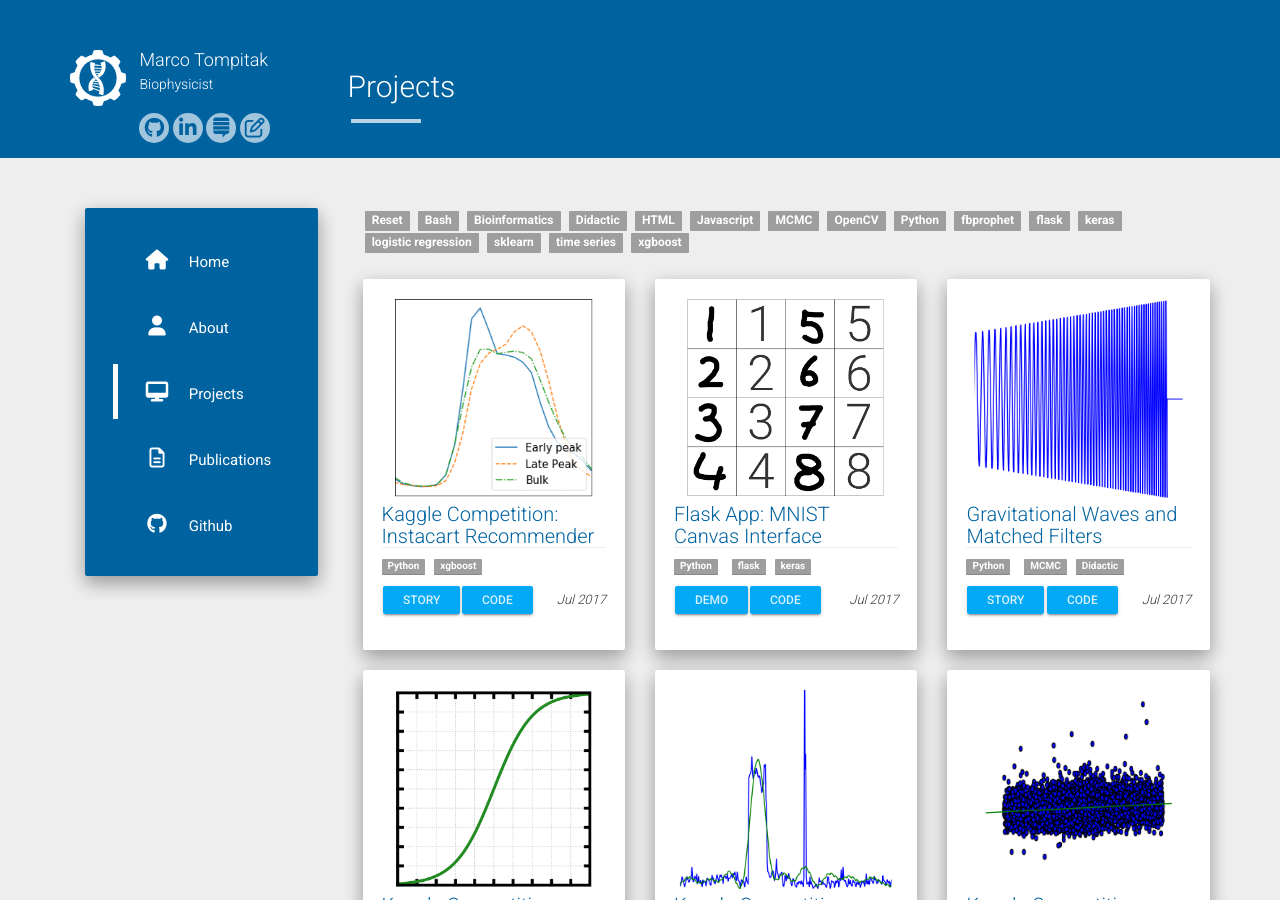
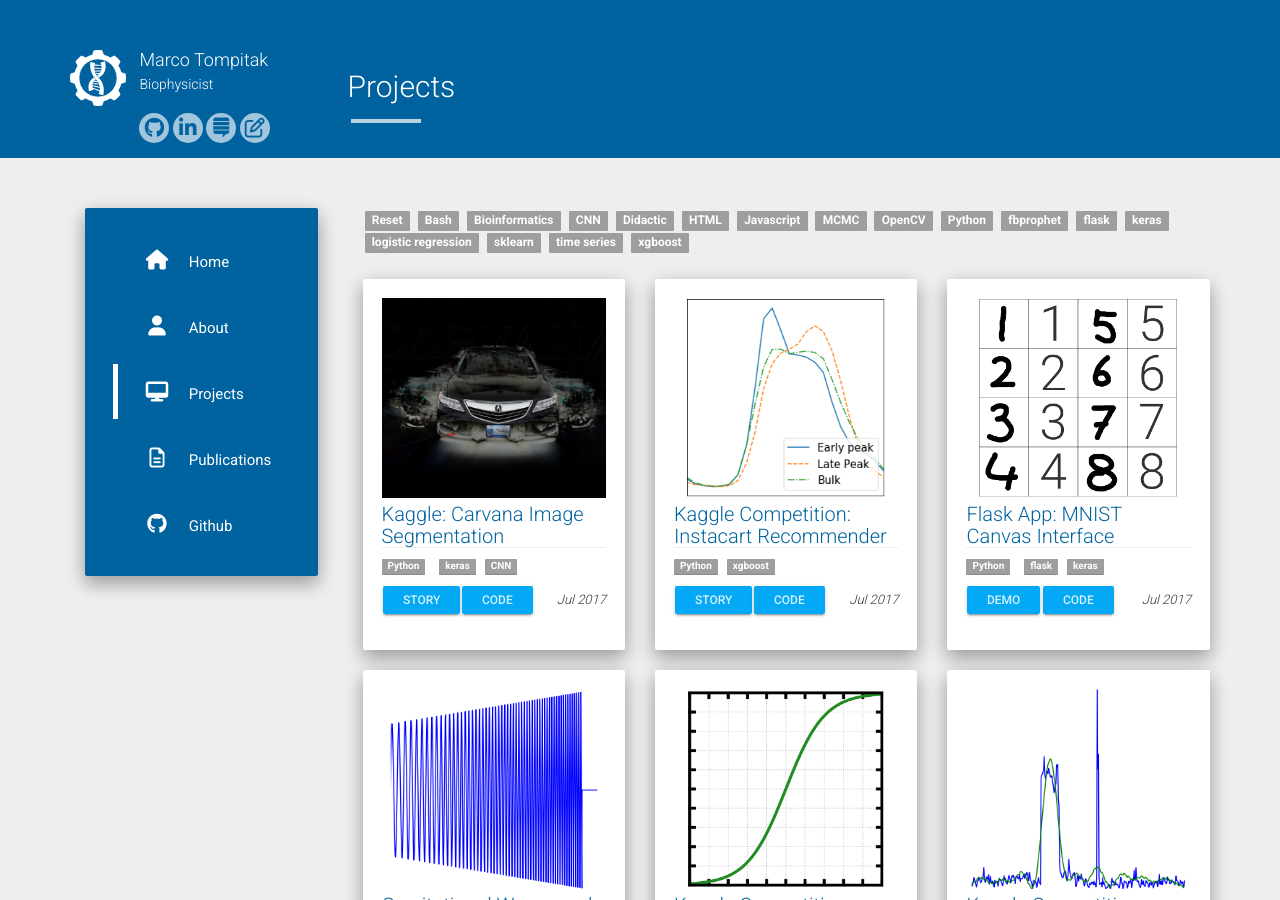
Before and after one commit to marcotompitak/marcotompitak.github.io, a Jekyll site: the page built from projects.md, in a window 1280 px wide and 900 px high. Built offline with Jekyll 4.4.1, drawn with Linux system fonts in a browser that asks for light colours; nearby versions of some CDN libraries; some of the changed lines change nothing that is shown.

Commit message:
Added kaggle-carvana project

````diff
--- a/_data/projects.json
+++ b/_data/projects.json
@@ -1,4 +1,12 @@
 [
+	{
+		"name": "Kaggle: Carvana Image Segmentation",
+		"image": "carvana.png",
+		"url": "/kaggle-carvana/",
+        "github": "https://github.com/marcotompitak/kaggle-code/tree/master/Carvana",
+		"date": "Jul 2017",
+		"tags": ["Python","keras", "CNN"]
+	},
 	{
 		"name": "Kaggle Competition: Instacart Recommender",
 		"image": "hodsig.png",
--- /dev/null
+++ b/pages/Carvana.md
@@ -0,0 +1,563 @@
+---
+layout: page
+title: Kaggle - Carvana
+permalink: /kaggle-carvana/
+date:   2017-07-31 00:00:00
+categories: data-science kaggle
+---
+
+Kaggle Competition: Carvana Image Segmentation
+----------------------------------------------
+
+_(This is a static version of an iPython notebook. The actual notebook and further code can be found on [GitHub](https://github.com/marcotompitak/kaggle-code/tree/master/Instacart).)_
+
+In this notebook I'll train a convolutional neural network (CNN) for the [Carvana Kaggle Competition](https://www.kaggle.com/c/carvana-image-masking-challenge). The goal is to take a photo of a car, and remove the background:
+
+![](/pages/Carvana_files/notebook_images/objective.jpg)
+
+The photo was taken in a special studio that rotates the car and takes 16 images from different angles:
+
+![](/pages/Carvana_files/notebook_images/rotations.png)
+
+Such a set provides us with extra information as to what is the background, because different images reveal different parts of the background. We'll see how we can use this in a bit.
+
+Before trying to train a neural network, there is some preprocessing to do. This could be done here in this notebook, but for what I wanted to do it was easier to use ImageMagick (see additional code on [GitHub](https://github.com/marcotompitak/kaggle-code/tree/master/Instacart)). I'll be making a couple of preparations:
+
+ - Reduce the resolution of the images
+ - Per set of images of a car, calculate the average
+ - For each image, calculate its difference with the average of its set
+ - Per set of images of a car, calculate the median
+ - For each image, calculate its difference with the median of its set
+ - Use the difference with the average to auto-crop the images
+
+This gives us images like the following:
+
+![](/pages/Carvana_files/notebook_images/preprocessing.jpg)
+
+The first objective is to reduce the size of the data, to limit the required computing resources. The resolution of the original images is 1918x1280 with three channels; far too large to train a neural network on in a reasonable amount of time without some serious computing power. Unfortunately, this means that seriously competing on the Kaggle leaderboard will be difficult, because resizing the data means losing information. However, it's enough to try out the methodology in a proof of principle. So, my first step was to resize the images to 480x320.
+
+Now how can we learn something about what is background and what is not? We see that if we take the average of the different rotations, we get a better look at the overall background of all the images. By subtracting this average from the image itself (Average diff) we remove most of the background, apart from some ghostly pieces of car left over from the other rotations. If we do the same thing with the median instead of the average, we get an even better result that already removes most of the background.
+
+By considering these difference images, we can already remove a large part of the background because it's completely black. This allows us to automatically crop out the interesting region of the image, so we can use a smaller neural network.
+
+At this point we're ready to load up the features we want to use. We'll use the original image and the difference with the group median as input. The difference with the average was useful for auto-cropping, but in terms of segmenting the image probably doesn't add much when we already have the median difference.
+
+
+```python
+import numpy as np
+import PIL.Image as Image
+import matplotlib.pyplot as plt
+from scipy.ndimage import binary_fill_holes
+from math import floor
+from sklearn.model_selection import train_test_split
+from keras.layers import Conv2D
+from keras.models import Sequential, load_model
+import keras.backend as K
+from keras.optimizers import Adam
+from keras.losses import binary_crossentropy
+```
+
+
+```python
+# List of training file basenames (i.e. without rotation
+# number and extension)
+filenames = open("filenames.txt").read().splitlines()
+
+# Compile the real filenames:
+# The Images
+imagefiles = [
+    'img_trimmed/'
+    + f
+    + '_{:02d}_trimmed.png'.format(i)
+    for f in filenames for i in range(1,17)
+]
+
+# The Masks
+maskfiles = [
+    'mask_trimmed/rgba/'
+    + f
+    + '_{:02d}_mask_trimmed.png'.format(i)
+    for f in filenames for i in range(1,17)
+]
+
+# And the median difference files
+medianfiles = [
+    'mdndiff_trimmed/'
+    + f
+    + '_{:02d}_mdndiff.png'.format(i)
+    for f in filenames for i in range(1,17)
+]
+
+# These are the untrimmed files; only for illustration
+origfiles = [
+    'small/'
+    + f
+    + '_{:02d}.jpg'.format(i)
+    for f in filenames for i in range(1,17)
+]
+
+origmdnfiles = [
+    'small/'
+    + f
+    + '_{:02d}_mdndiff.png'.format(i)
+    for f in filenames for i in range(1,17)
+]
+
+# Load the training data (only 2500 images; full set didn't
+# fit in memory. Should upgrade to a batch generator or some
+# such.)
+imgdata = np.array([
+    np.array(Image.open(fname))
+    for fname in imagefiles[:2500]
+])
+maskdata = np.array([
+    np.array(Image.open(fname))
+    for fname in maskfiles[:2500]
+])
+mediandata = np.array([
+    np.array(Image.open(fname))
+    for fname in medianfiles[:2500]
+])
+
+# Just grab a couple of the original images
+origdata = np.array([
+    np.array(Image.open(fname))
+    for fname in origfiles[:25]
+])
+origmdndata = np.array([
+    np.array(Image.open(fname))
+    for fname in origmdnfiles[:25]
+])
+```
+
+
+```python
+# Helper functions
+
+# I preprocessed the images, and a large part
+# of them is transparent; this cuts out the
+# remaining part of interest
+# Function expects (M x N x 4) shape including
+# alpha channel
+def cut_relevant(rgba_img):
+    nonempty_cols = np.where(rgba_img[:,:,3].max(axis=0)>0)[0]
+    nonempty_rows = np.where(rgba_img[:,:,3].max(axis=1)>0)[0]
+    cropbox = (
+        min(nonempty_rows),
+        max(nonempty_rows),
+        min(nonempty_cols),
+        max(nonempty_cols)
+    )
+    new_img = rgba_img[
+        cropbox[0]:cropbox[1]+1,
+        cropbox[2]:cropbox[3]+1,
+        :]
+    return new_img
+
+# Like the function above, but returns the
+# cropbox instead of the image
+def get_relevant_box(rgba_img):
+    nonempty_cols = np.where(
+        rgba_img[:,:,3].max(axis=0)>0
+    )[0]
+    nonempty_rows = np.where(
+        rgba_img[:,:,3].max(axis=1)>0
+    )[0]
+    cropbox = (
+        min(nonempty_rows),
+        max(nonempty_rows),
+        min(nonempty_cols),
+        max(nonempty_cols)
+    )
+    return cropbox
+
+# Resizes images to 100x100x3 for the CNN
+def fix_size(rgba_img):
+    rgb_img = np.array(
+        Image.fromarray(
+            cut_relevant(
+                rgba_img
+            )
+        ).resize((100,100)).convert('RGB')
+    )
+    return rgb_img
+
+
+# Convert RGB image to binary image
+def to_mask(img):
+    arr = np.array(img)
+    for i in range(arr.shape[0]):
+        for j in range(arr.shape[1]):
+            if arr[i,j,0] + arr[i,j,1] + arr[i,j,2] > 0:
+                arr[i,j] = [1,1,1]
+    return np.array(
+        Image.fromarray(
+            (255*arr).astype('uint8')
+        ).convert('1')
+        , dtype='uint8'
+    )
+
+# Takes an output image (mask) and resizes it
+# back to its original shape, provided you tell
+# it the original cropbox used, then sticks it
+# back in a 480x320 image.
+def to_large_mask(img, cropbox):
+    arr = np.array(Image.fromarray(img).resize((
+        cropbox[3]-cropbox[2],
+        cropbox[1]-cropbox[0]
+    )))
+    new_img = np.zeros((320,480))
+    for i in range(arr.shape[0]):
+        for j in range(arr.shape[1]):
+            new_img[cropbox[0]+i, cropbox[2]+j] = arr[i, j]
+    return new_img
+
+# Convert image to pure binary array
+def binarize(img):
+    return (np.array(
+        Image.fromarray(img)
+        .convert('1')
+        .getdata()).reshape(
+            img.shape[1],
+            img.shape[0]
+        )/255).astype('uint8')
+
+# Apply mask to image
+def apply_mask(img, mask, bg = [0,0,0]):
+    masked_img = np.zeros(img.shape)
+    for i in range(img.shape[0]):
+        for j in range(img.shape[1]):
+            if mask[i,j]:
+                masked_img[i,j] = img[i,j]
+            else:
+                masked_img[i,j] = bg
+    return masked_img
+
+# Dice coefficient metric function for keras,
+# borrowed from: https://github.com/jocicmarko/
+# ultrasound-nerve-segmentation/blob/master/train.py
+
+smooth = 1.
+
+def dice_coef(y_true, y_pred):
+    y_true_f = K.flatten(y_true)
+    y_pred_f = K.flatten(y_pred)
+    intersection = K.sum(y_true_f * y_pred_f)
+    return (2. * intersection + smooth) / (
+        K.sum(y_true_f) + K.sum(y_pred_f) + smooth
+    )
+```
+
+## A look at the data
+
+The plots below display the first couple of images and their target masks. It seems like our auto-cropping procedure has already selected the regions of interest fairly well.
+
+
+```python
+# A quick look at our data: source images
+# and their target masks
+
+fig, ax = plt.subplots(2,4, figsize=(10,3))
+ax = ax.ravel()
+
+for i in range(8):
+    if i % 2 == 0:
+        ax[i].imshow(imgdata[floor(i/2)])
+    else:
+        ax[i].imshow(maskdata[floor(i/2)])
+
+
+plt.show()
+```
+
+
+![png](/pages/Carvana_files/Carvana_5_0.png)
+
+
+We now want to transform the data into a size usable as input for our neural network. The cropped regions are not all the same size, so we need to standardize them. We prepare the images by selecting only the automatically cropped sections, and then resizing them to 100x100.
+
+
+```python
+# Convert the data to the right input/output formats
+imgdata_shaped = np.array([
+    fix_size(img)
+    for img in imgdata
+])/255
+
+mdndata_shaped = np.array([
+    fix_size(img)
+    for img in mediandata
+])/255
+
+maskdata_shaped = np.array([
+    fix_size(img)
+    for img in maskdata
+])
+
+maskdata_binary = np.array([
+    np.expand_dims(binarize(img), axis=2)
+    for img in maskdata_shaped
+])
+```
+
+
+```python
+# Our data is now cut and resized to work as input
+# and output for our neural network
+
+fig, ax = plt.subplots(2,4, figsize=(10,3))
+ax = ax.ravel()
+
+for i in range(8):
+    if i % 2 == 0:
+        ax[i].imshow(imgdata_shaped[floor(i/2)])
+    else:
+        ax[i].imshow(maskdata_shaped[floor(i/2)])
+
+
+plt.show()
+```
+
+
+![png](/pages/Carvana_files/Carvana_8_0.png)
+
+
+This is quite a serious reduction in resolution, but my computer wasn't able to handle much more. We had better get an idea of how much this limitation on the resolution is going to cost us.
+
+The competition is scored using the [Dice coefficient](https://en.wikipedia.org/wiki/S%C3%B8rensen%E2%80%93Dice_coefficient), a measure of similarity between two sets. It counts the number of overlapping elements between two sets (in this case, the sets of pixels labeled as 'car' rather than 'background' in predicted and true masks) relative to the mean size of the two sets.
+
+When we scale down the resolution of our masks to 100x100, and then scale them back up to 1918x1280, we are bound not to get the exact same mask back, even though we're using the true mask. This will reduce the quality of our predictions independent of how good our model is, simply due to the scaling. Let's see how much we should expect to lose.
+
+
+```python
+# Calculate the Dice coefficient for two arrays
+def dice(y_true, y_pred):
+    y_true_f = y_true.flatten()
+    y_pred_f = y_pred.flatten()
+    intersection = (y_true_f * y_pred_f).sum()
+    return 2. * intersection / (y_true_f.sum() + y_pred_f.sum())
+
+# Load up a full-size, 1918x1280 pixel mask
+fullsize_mask = np.array(
+    Image.open(
+        '/pages/Carvana_files/notebook_images/00087a6bd4dc_04_mask.gif'
+    )
+)
+
+# Take the corresponding mask scaled down to
+# 100x100, paste it back into its original
+# 480x320 image and scale that up to full
+# size
+rescaled_mask = (
+    np.array(
+        Image.fromarray(
+            255*to_large_mask(
+                binarize(
+                    maskdata_shaped[3]
+                ).astype('uint8'),
+                get_relevant_box(
+                    imgdata[3]
+                )
+            ).astype('uint8')
+        ).resize((1918, 1280)))/255
+).astype('uint8')
+
+# Calculate the Dice coefficient between the two
+dice(fullsize_mask, rescaled_mask)
+```
+
+
+
+
+    0.98749339126083813
+
+
+
+Above, I loaded up an original full-size mask, and scaled the corresponding 100x100 mask back up to full size. The Dice coefficient between then two is 0.987, so we're already losing out on model efficiency simply due to this resizing. If we were using the full-size images as input, we would not have this loss.
+
+A reduction to 0.987 might not sound so bad, but it already ensures it's impossible to seriously compete in the Kaggle competition, because the leaderboard at time of writing already has scores of over 0.99. However, let's continue with our proof of principle anyway.
+
+The final part of the preprocessing is to scale down the median difference images in the same way, so that we can stack them with the photos.
+
+
+```python
+# We reshaped the median difference data in
+# the same way.
+
+fig, ax = plt.subplots(2,4, figsize=(10,3))
+ax = ax.ravel()
+
+for i in range(8):
+    if i % 2 == 0:
+        ax[i].imshow(imgdata_shaped[floor(i/2)])
+    else:
+        ax[i].imshow(mdndata_shaped[floor(i/2)])
+
+
+plt.show()
+```
+
+
+![png](/pages/Carvana_files/Carvana_12_0.png)
+
+
+## Training a model
+
+Now let's see if a CNN can use the information we've provided to understand what is background and what is a car. We'll set up our input data as arrays of shape 100x100x6, i.e. 100x100 pixels, with 6 channels: the 3 RGB channels of the original image, and those of the median difference image. The code below prepares the input and targets, builds the CNN model and trains it, but this takes a while, so in the subsequence code we'll load up a pregenerated model.
+
+
+```python
+# Set up the input features
+X = np.concatenate((imgdata_shaped, mdndata_shaped), axis=3)
+
+# Split into training and validation sets
+X_train, X_val, y_train, y_val = train_test_split(X, maskdata_binary, test_size=0.2, random_state=42)
+
+# Normalize input
+X_mean = X_train.mean(axis=(0,1,2), keepdims=True)
+X_std = X_train.std(axis=(0,1,2), keepdims=True)
+
+X_train -= X_mean
+X_train /= X_std
+
+X_val -= X_mean
+X_val /= X_std
+
+y_train = y_train.astype('float32')
+y_val = y_val.astype('float32')
+```
+
+
+```python
+# Set up convolutional neural network
+
+model = Sequential()
+model.add( Conv2D(16, 10, activation='relu', padding='same', input_shape=(100, 100, 6) ) )
+model.add( Conv2D(32, 5, activation='relu', padding='same') )
+model.add( Conv2D(1, 5, activation='sigmoid', padding='same') )
+```
+
+
+```python
+# Build the model
+model.compile(Adam(lr=1e-3), binary_crossentropy, metrics=[dice_coef])
+
+# Train the model
+history = model.fit(X_train, y_train, epochs=40, validation_data=(X_val, y_val), batch_size=32, verbose=2)
+
+# Save the model
+model.save('model.h5')
+```
+
+    Train on 2000 samples, validate on 500 samples
+    Epoch 1/40
+    137s - loss: 0.4243 - dice_coef: 0.7729 - val_loss: 0.3074 - val_dice_coef: 0.8407
+    Epoch 2/40
+    137s - loss: 0.2801 - dice_coef: 0.8561 - val_loss: 0.2561 - val_dice_coef: 0.8744
+    Epoch 3/40
+    122s - loss: 0.2381 - dice_coef: 0.8790 - val_loss: 0.2161 - val_dice_coef: 0.8878
+    Epoch 4/40
+    116s - loss: 0.2211 - dice_coef: 0.8891 - val_loss: 0.2251 - val_dice_coef: 0.8936
+    ...
+    Epoch 37/40
+    145s - loss: 0.1134 - dice_coef: 0.9481 - val_loss: 0.1067 - val_dice_coef: 0.9516
+    Epoch 38/40
+    146s - loss: 0.1022 - dice_coef: 0.9522 - val_loss: 0.1040 - val_dice_coef: 0.9539
+    Epoch 39/40
+    145s - loss: 0.1010 - dice_coef: 0.9528 - val_loss: 0.1086 - val_dice_coef: 0.9488
+    Epoch 40/40
+    145s - loss: 0.1005 - dice_coef: 0.9531 - val_loss: 0.0988 - val_dice_coef: 0.9518
+
+
+## Applying the model
+
+The model we just trained reached a dice coefficient of about 0.95 in the final epochs. Applied to the test data, the model scored 0.972 on the leaderboard; a little higher, most likely because I filled in any holes in the masks in post-processing. Neither score is probably good enough for a real-world production model, but it shows that the type of model we chose seems to be capable of performing this task. With more computational resources we could probably do a lot better.
+
+What do these scores mean in practice? Let's have a look. The plot below shows that we do approximate the shape of the car pretty well, but our model has problems with sharp corners in the shape, such as at the side mirrors.
+
+
+```python
+model = load_model('model.h5', custom_objects={'dice_coef': dice_coef})
+
+pred0 = (model.predict(((X[0]-X_mean)/X_std)) > 0.5)
+true0 = maskdata_binary[0]
+
+fig, ax = plt.subplots(1,2, figsize=(10,10))
+ax = ax.ravel()
+
+ax[0].set_title('Prediction')
+ax[0].imshow(binary_fill_holes(pred0.reshape((100,100))))
+ax[1].set_title('Truth')
+ax[1].imshow(true0.reshape((100,100)))
+
+plt.show()
+```
+
+
+![png](/pages/Carvana_files/Carvana_18_0.png)
+
+
+Of course, we are now still dealing with 100x100 pixel output. We need to map this back to our original images. We need to resize the masks to the original auto-cropped region, and place them in the right location.
+
+
+```python
+# Resize the prediction back to the original image size.
+# We also apply an algorithm to fill any holes in the
+# mask we predict, because in some cases the model
+# predicts car shapes with holes.
+large_pred0 = binary_fill_holes(
+    to_large_mask(
+        pred0.reshape((100,100)).astype('uint8'),
+        get_relevant_box(imgdata[0])
+    )
+)
+
+fig, ax = plt.subplots(3,1, figsize=(10,10))
+ax = ax.ravel()
+
+ax[0].set_title('Original')
+ax[0].imshow(origdata[0])
+ax[1].set_title('True cut-out')
+ax[1].imshow(apply_mask(imgdata[0,:,:,:3], (maskdata[0].mean(axis=2)>=255), bg = [0,185,0]).astype('uint8'))
+ax[2].set_title('Model cut-out')
+ax[2].imshow(apply_mask(imgdata[0,:,:,:3], large_pred0, bg = [0,185,0]).astype('uint8'))
+
+plt.show()
+```
+
+
+![png](/pages/Carvana_files/Carvana_20_0.png)
+
+
+
+```python
+# Comparison for a picture viewing the car from the
+# side instead of the front.
+pred3 = (model.predict(((X[3]-X_mean)/X_std)) > 0.5)
+large_pred3 = binary_fill_holes(
+    to_large_mask(
+        pred3.reshape((100,100)).astype('uint8'),
+        get_relevant_box(imgdata[3])
+    )
+)
+
+fig, ax = plt.subplots(3,1, figsize=(10,10))
+ax = ax.ravel()
+
+ax[0].set_title('Original')
+ax[0].imshow(origdata[3])
+ax[1].set_title('True cut-out')
+ax[1].imshow(apply_mask(imgdata[3,:,:,:3], (maskdata[3].mean(axis=2)>=255), bg = [0,185,0]).astype('uint8'))
+ax[2].set_title('Model cut-out')
+ax[2].imshow(apply_mask(imgdata[3,:,:,:3], large_pred3, bg = [0,185,0]).astype('uint8'))
+
+plt.show()
+```
+
+
+![png](/pages/Carvana_files/Carvana_21_0.png)
+
+
+In the second set of plots, with the car viewed from the side, we do a little better because there are no sharp corners to the shape. However, the edges of the predicted shape are very jagged, because our CNN is only 100x100 in size.
+
+The results are not perfect, but we are on our way. We see that using the differene with the median, we indeed provide the neural network with much of the information it needs, and with the computational resources to train a larger model, we could probably get quite far with this approach.
````
Also changed, not shown: pages/Carvana_files/Carvana_12_0.png (added), pages/Carvana_files/Carvana_18_0.png (added), pages/Carvana_files/Carvana_20_0.png (added), pages/Carvana_files/Carvana_21_0.png (added), pages/Carvana_files/Carvana_5_0.png (added), pages/Carvana_files/Carvana_8_0.png (added), pages/Carvana_files/notebook_images/00087a6bd4dc_04.jpg (added), pages/Carvana_files/notebook_images/00087a6bd4dc_04_green.jpg (added), pages/Carvana_files/notebook_images/00087a6bd4dc_04_mask.gif (added), pages/Carvana_files/notebook_images/objective.jpg (added), pages/Carvana_files/notebook_images/preprocessing.jpg (added), pages/Carvana_files/notebook_images/rotations.png (added), static/projects/carvana.png (added).
